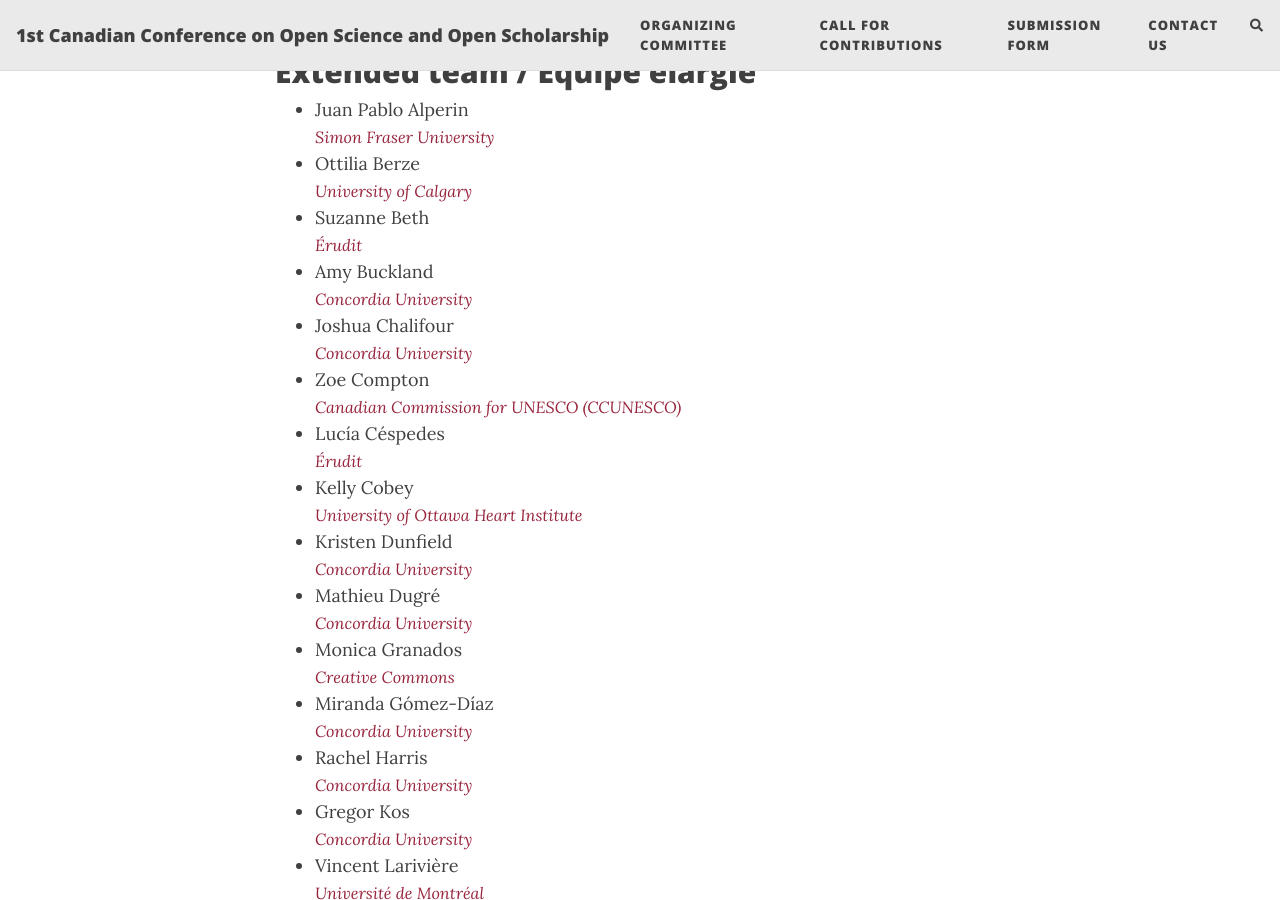
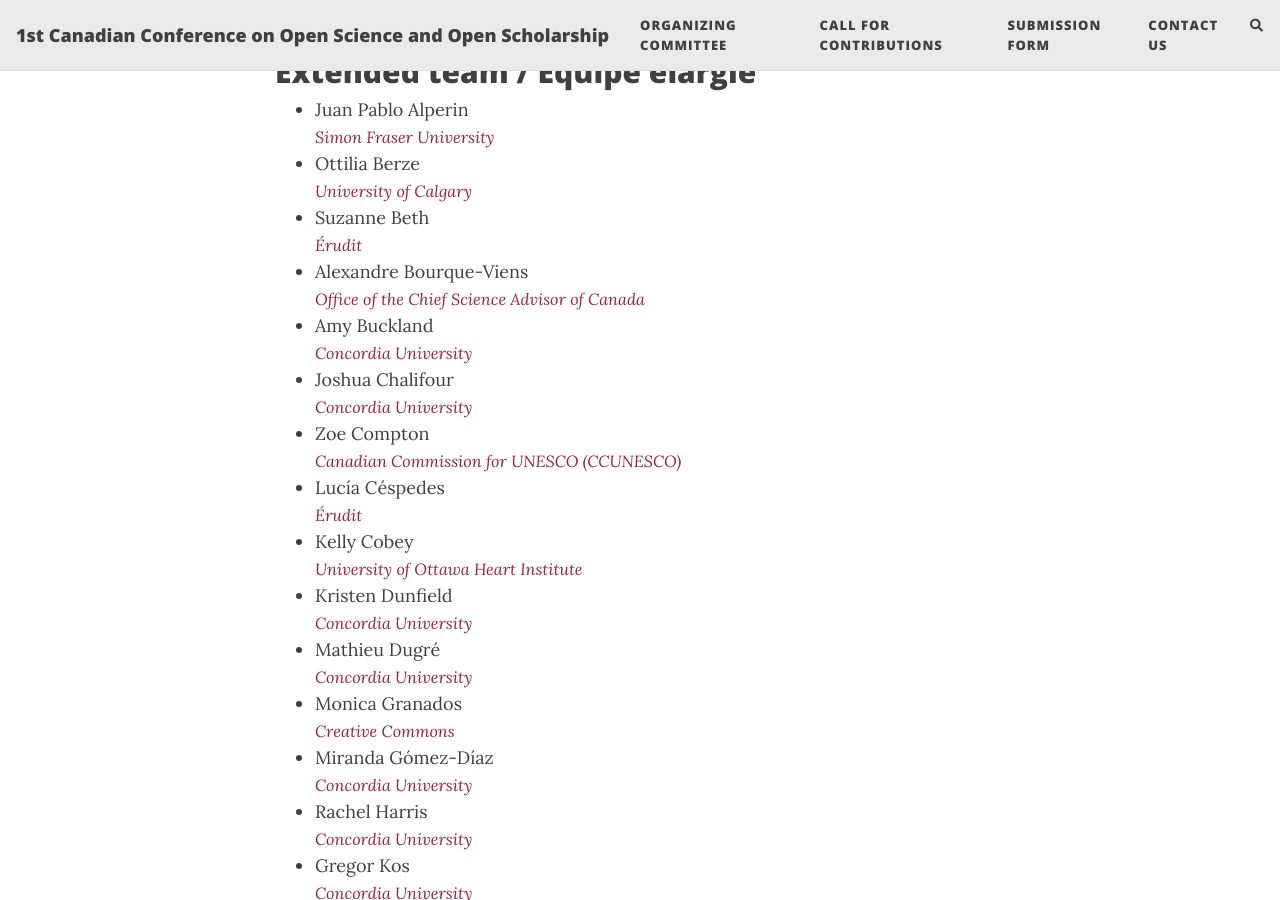
Before and after one commit to oscanada/oscanada.github.io, a Jekyll site: the page built from organizing_committee.md, in a window 1280 px wide and 900 px high, scrolled down 485 px. Built offline with Jekyll 4.4.1, drawn with Linux system fonts in a browser that asks for light colours; nearby versions of some CDN libraries; comment, search, counter and statistics services are not loaded.

Commit message:
Update logos and OC

```diff
--- a/organizing_committee.md
+++ b/organizing_committee.md
@@ -20,6 +20,8 @@
   <span style="font-size: 0.9em; color: #98243c;"><i>University of Calgary</i></span>
 - Suzanne Beth
   <span style="font-size: 0.9em; color: #98243c;"><i>Érudit</i></span>
+- Alexandre Bourque-Viens
+  <span style="font-size: 0.9em; color: #98243c;"><i>Office of the Chief Science Advisor of Canada</i></span>
 - Amy Buckland
   <span style="font-size: 0.9em; color: #98243c;"><i>Concordia University</i></span>
 - Joshua Chalifour
```
Also changed, not shown: assets/img/ARCHIMEDES_email-banner.png (added), assets/img/ARCHIMEDES_transparent.png (added).
